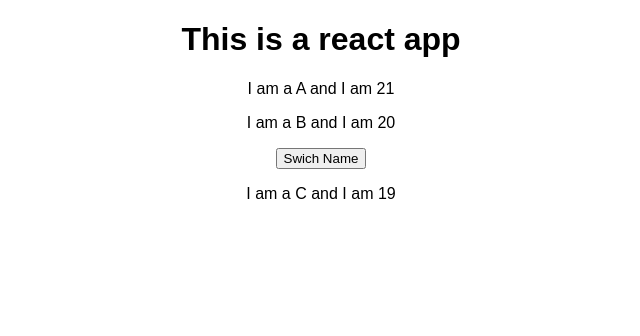
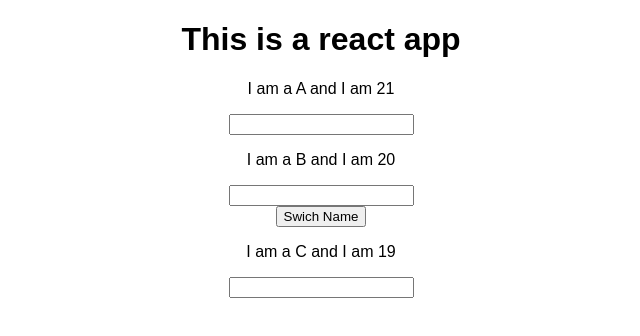
Before and after one commit to pravi-cet/react-sample, a React (Create React App) app: page / in a window 1280 px wide. Shown: the top 336 px of the page, without its empty margins (319-959 px from the left). Built offline with nearby package versions, Linux system fonts and the light colour scheme.

Commit message:
Added onChange handler

```diff
--- a/src/App.js
+++ b/src/App.js
@@ -20,12 +20,23 @@ switchNameHandler = (newName) => {
     }
   );
 }
+
+changeNameHandler = (event) => {
+  this.setState(
+    {
+      persons : [{name:"ABC", age:21},
+      {name:event.target.value, age:20},
+      {name:"C", age:19}]
+
+    }
+  );
+}
   render() {
     return (
       <div className="App">
       <h1>This is a react app</h1>
       <Person name={this.state.persons[0].name} age={this.state.persons[0].age}/>
-      <Person name={this.state.persons[1].name} age={this.state.persons[1].age}/>
+      <Person name={this.state.persons[1].name} age={this.state.persons[1].age} changed={this.changeNameHandler}/>
       <button onClick={() => this.switchNameHandler('NameAsParam')}>Swich Name</button>
       <Person name={this.state.persons[2].name} age={this.state.persons[2].age} click={this.switchNameHandler.bind(this, "PName")}/>
       </div>
--- a/src/Person/Person.js
+++ b/src/Person/Person.js
@@ -5,6 +5,7 @@ const Person = (props) => {
     <div>
     <p onClick={props.click}>I am a {props.name} and I am {props.age}</p>
     <p>{props.children}</p>
+    <input type="text" onChange={props.changed}/>
     </div>
     )
 }
```
